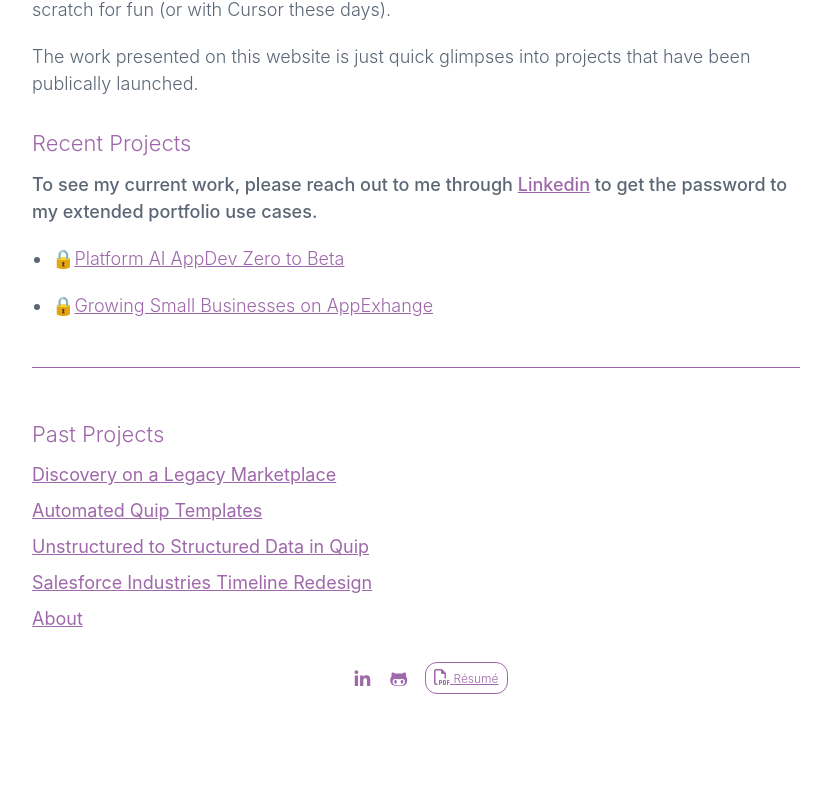
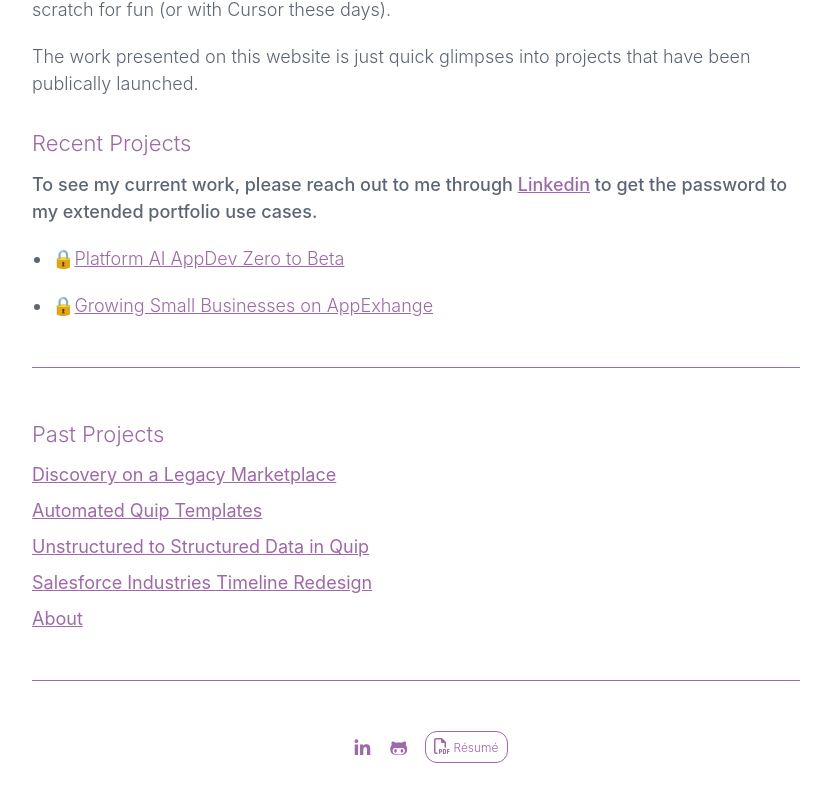
Before and after one commit to ashlynaiu/ashlyn-portfolio, a React (Create React App) app: page / in a window 1280 px wide. Shown: the part 722-1523 px from the top of the page, without its empty margins (224-1042 px from the left). Before the commit the page ends 1426 px from the top, so only its background shows below. Built offline with nearby package versions, Linux system fonts and the light colour scheme.

Commit message:
transitions

```diff
--- a/src/styles/App.css
+++ b/src/styles/App.css
@@ -123,7 +123,7 @@
     padding: 2rem;
     width: 70%; } }
 
-.first, nav {
+.first, nav, footer {
   padding-top: 20px;
   margin-top: 48px;
   border-top: 1px solid #9F68AA; }
@@ -166,6 +166,9 @@
   .single-photos img {
     width: 100%; } }
 
+footer {
+  padding-bottom: 64px; }
+
 footer ul {
   display: flex;
   justify-content: center;
@@ -178,7 +181,11 @@
 
 footer ul li a, footer ul li i {
   display: block;
-  color: #9F68AA; }
+  color: #9F68AA;
+  transition: color 1s ease; }
+
+footer ul li a:hover, footer ul li i:hover {
+  color: #5B6675; }
 
 footer ul .icon {
   padding-top: 4px; }
@@ -188,7 +195,17 @@
   padding: 2px 8px 2px 8px;
   border: 1px solid #9F68AA;
   border-radius: 12px;
-  margin-left: 8px; }
+  margin-left: 8px;
+  transition: color .5s ease-in-out, background-color .5s ease-in-out; }
+
+footer ul .resume a {
+  text-decoration: none; }
 
 footer ul .resume span {
   font-size: 12px; }
+
+footer ul .resume:hover {
+  background-color: #9F68AA; }
+
+footer ul .resume:hover a, footer ul .resume:hover i {
+  color: #fff; }
--- a/src/styles/App.sass
+++ b/src/styles/App.sass
@@ -129,7 +129,7 @@
     width: 70%
 
 
-.first, nav
+.first, nav, footer
   padding-top: 20px
   margin-top: 48px
   border-top: 1px solid $main-link-color
@@ -167,7 +167,9 @@
   @media only screen and (max-width: $break-medium - 1)
     img
       width: 100%
+
 footer
+  padding-bottom: 64px
   ul
     display: flex
     justify-content: center
@@ -179,6 +181,9 @@
       a, i
         display: block
         color: $main-link-color
+        transition: color 1s ease
+        &:hover
+          color: $text-color-standard
     .icon
       padding-top: 4px
     .resume
@@ -187,5 +192,12 @@
       border: 1px solid $main-link-color
       border-radius: 12px
       margin-left: 8px
+      transition: color .5s ease-in-out, background-color .5s ease-in-out
+      a
+        text-decoration: none
       span
         font-size: 12px
+      &:hover
+        background-color: $main-link-color
+        a, i
+          color: #fff
```
